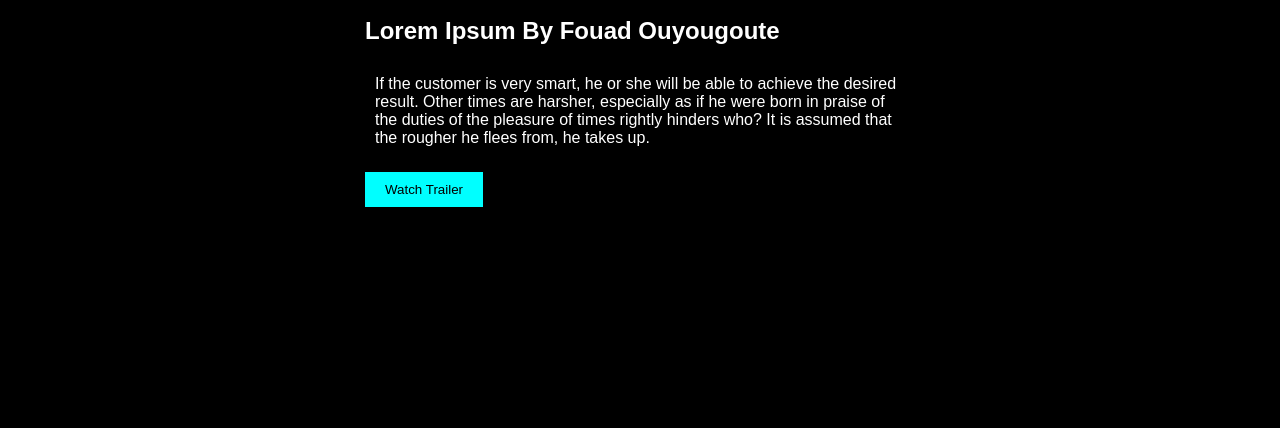
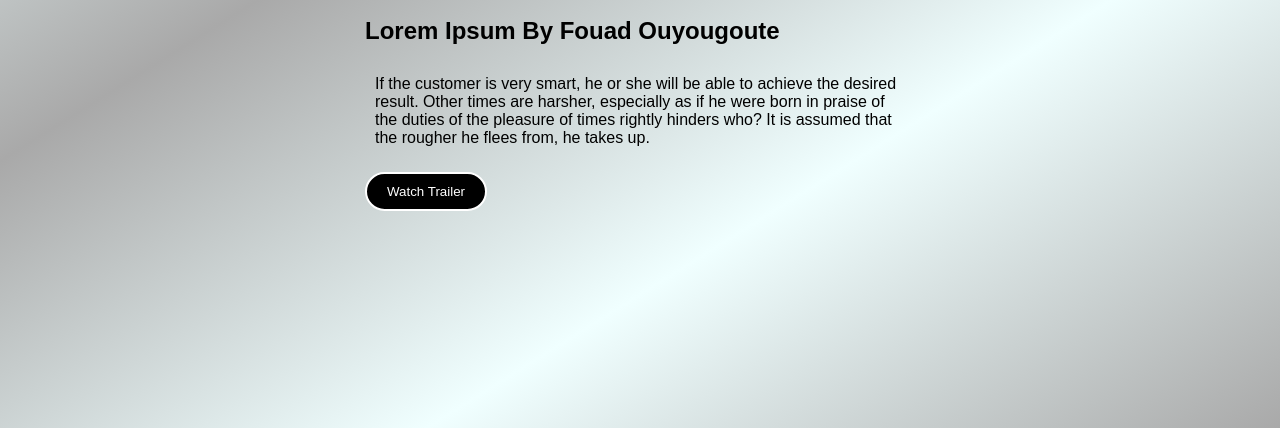
Before and after one commit to Nube-Negra-Di-Guerra/Lorem-Trailer, a plain HTML site: page index.html in a window 1280 px wide. Shown: the part 372-800 px from the top of the page. Drawn offline with Linux system fonts and the light colour scheme.

Commit message:
Update trailer.css

```diff
--- a/trailer.css
+++ b/trailer.css
@@ -5,8 +5,9 @@ body{
     display: flex;
     justify-content: center;
     height: 100vh;
-    background-color: black;
-    color: white;
+    background: linear-gradient(to top left, darkgray, azure, darkgray, azure);
+    min-height: 100vh;
+    color: black;
 }
 
 .main-container{
@@ -50,19 +51,26 @@ body{
 }
 
 .btn{
-    border: none;
-    background-color: aqua;
+    border-style: solid;
+    border-color: white;
+    border-radius: 50px;
+    background-color: black;
+    color: white;
     padding: 10px 20px;
     cursor: pointer;
     margin-bottom: 20px;
 }
 
 .btn:hover{
-    background-color: orange;
+    background-color: darkslategrey;
+    color: white;
+    border-color: darkslategrey;
+    transition: 0.3s;
 }
 
 .close-icon{
     position: absolute;
+    color: azure;
     top: 30px;
     right: 30px;
     cursor: pointer;
```
